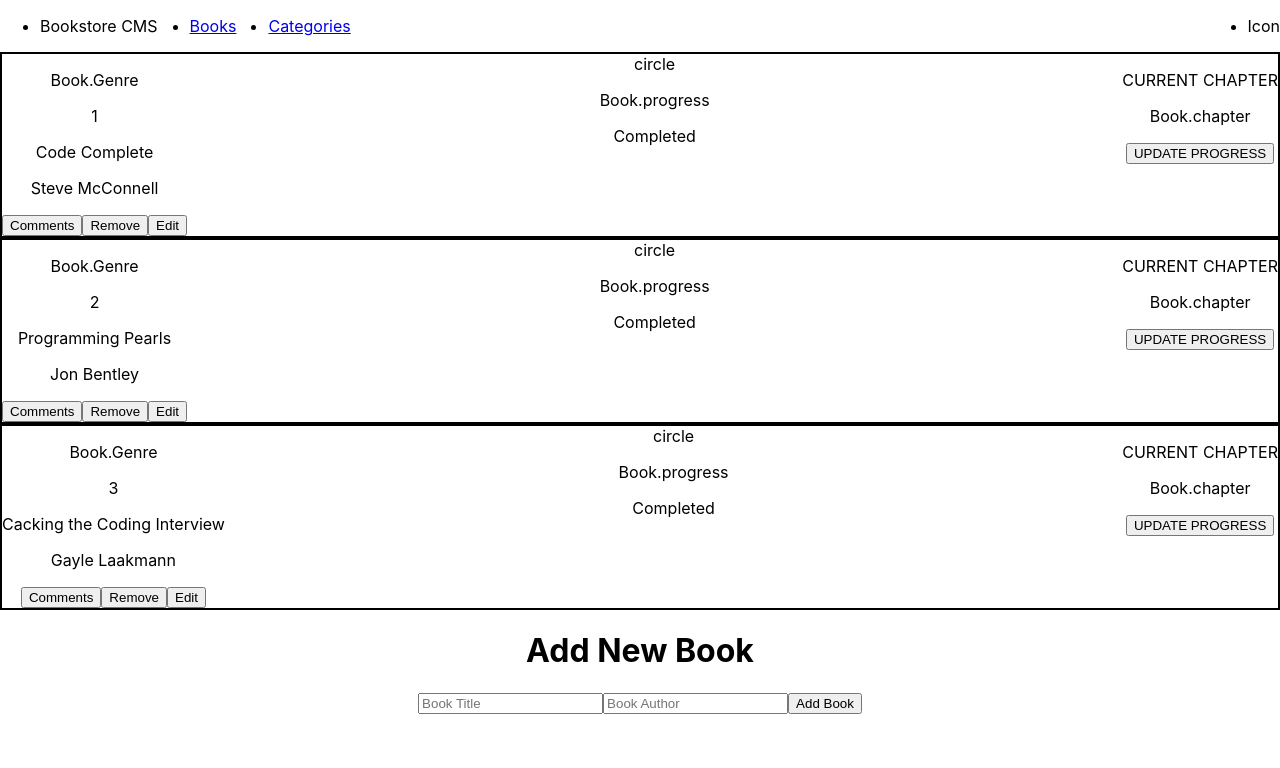
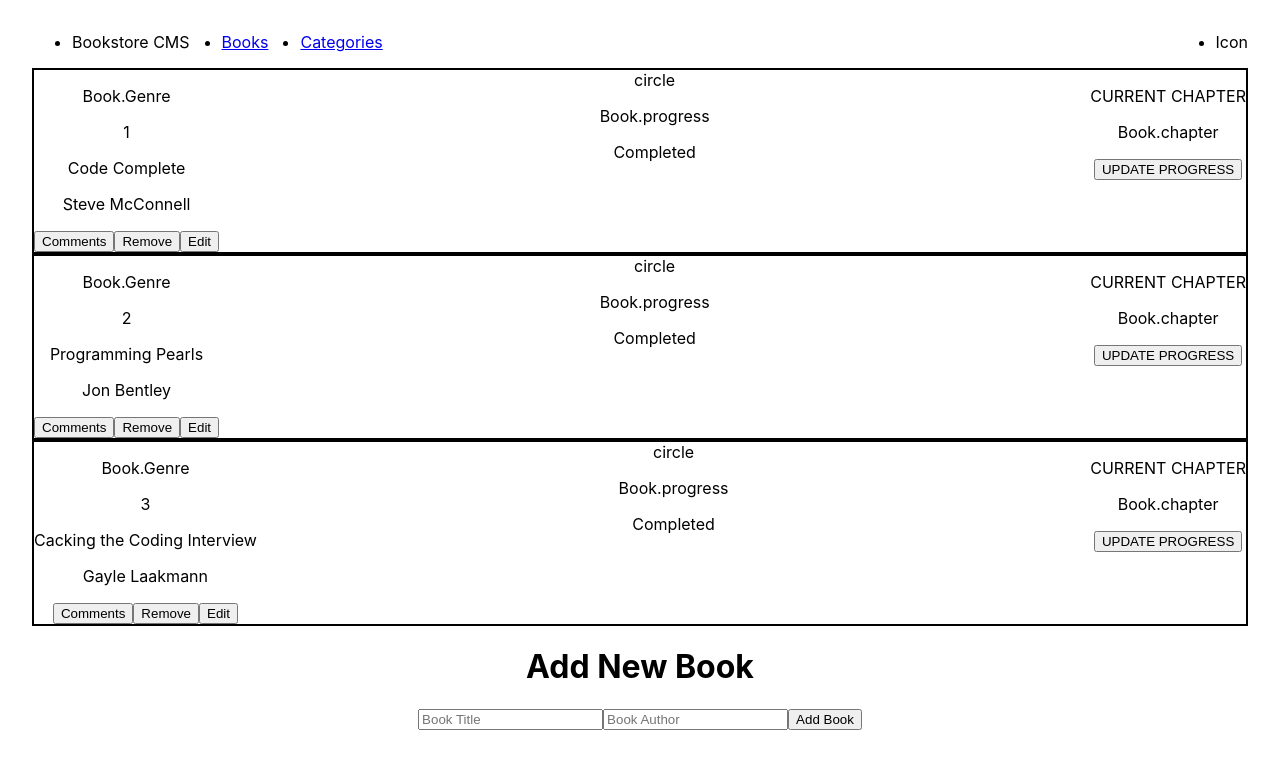
Before and after one commit to iamsjunaid/Bookstore, a React (Create React App) app: page / in a window 1280 px wide. Shown: the top 768 px of the page. Built offline with nearby package versions, Linux system fonts and the light colour scheme.

Commit message:
Update index.css

```diff
--- a/src/index.css
+++ b/src/index.css
@@ -1,5 +1,5 @@
 body {
-  margin: 0;
+  margin: 2em;
   font-family:
     -apple-system,
     BlinkMacSystemFont,
```
